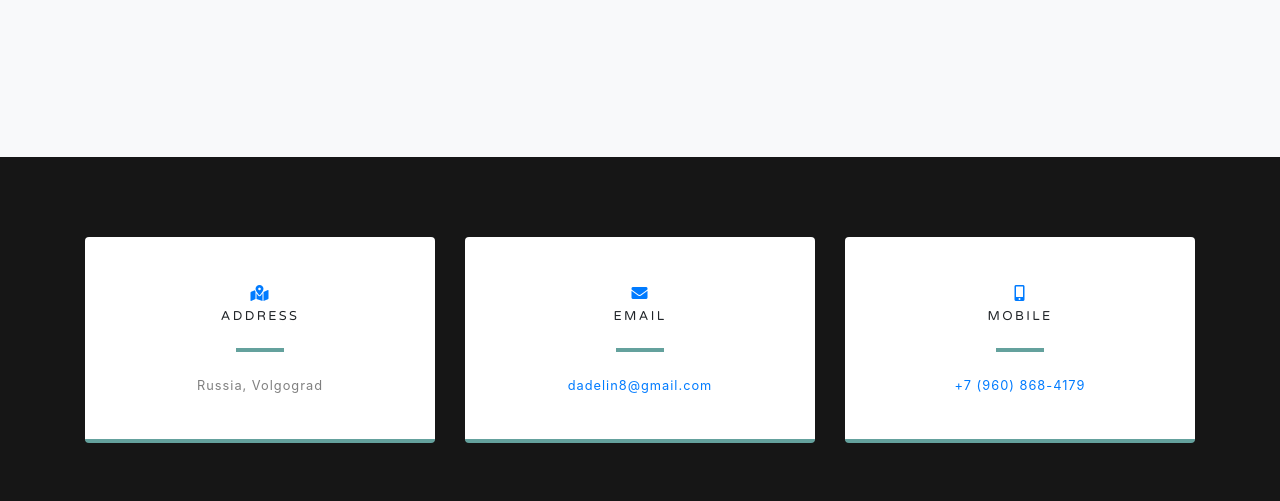
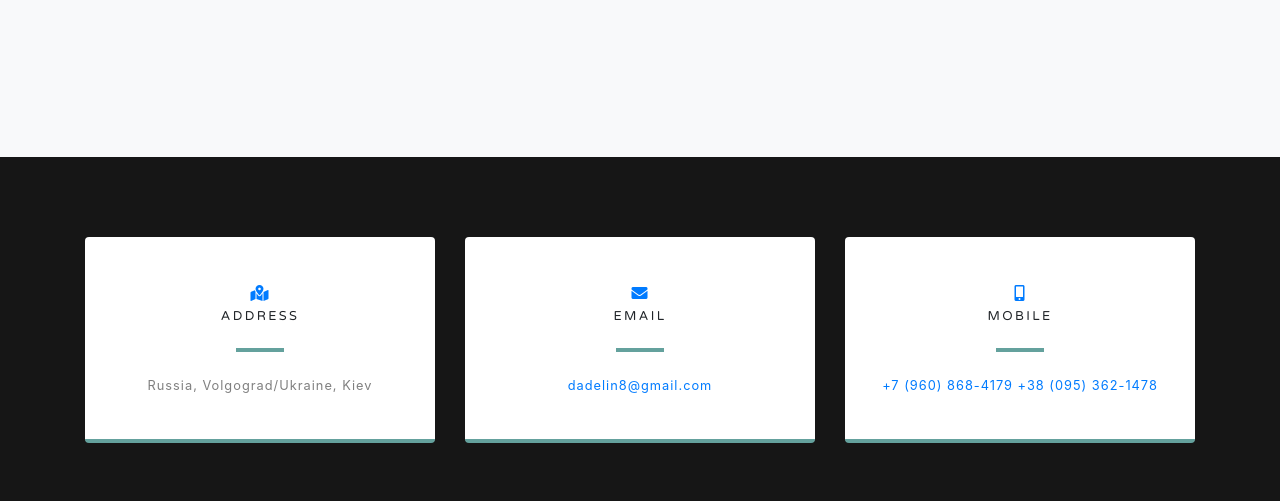
Before and after one commit to ac973k/ac973k.github.io, a website with bundled scripts: page index.html in a window 1280 px wide. Shown: the part 4965-5466 px from the top of the page. Built offline with nearby package versions, Linux system fonts and the light colour scheme.

Commit message:
Update index.html

```diff
--- a/index.html
+++ b/index.html
@@ -266,7 +266,7 @@
               <i class="fas fa-map-marked-alt text-primary mb-2"></i>
               <h4 class="text-uppercase m-0">Address</h4>
               <hr class="my-4">
-              <div class="small text-black-50">Russia, Volgograd</div>
+              <div class="small text-black-50">Russia, Volgograd/Ukraine, Kiev</div>
             </div>
           </div>
         </div>
@@ -292,6 +292,7 @@
               <hr class="my-4">
               <div class="small text-black-50">
 			  <a href="tel:+79608684179">+7 (960) 868-4179</a>
+		      	  <a href="tel:+380953621478">+38 (095) 362-1478</a>
 			  </div>
             </div>
           </div>
```
